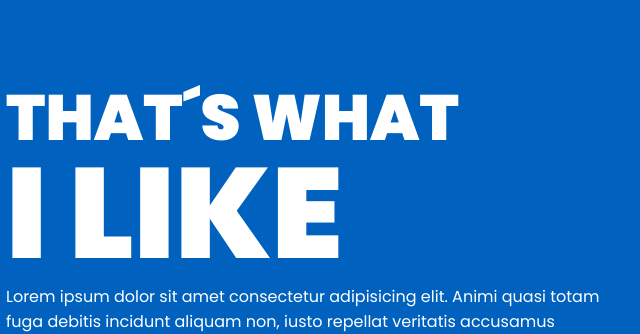
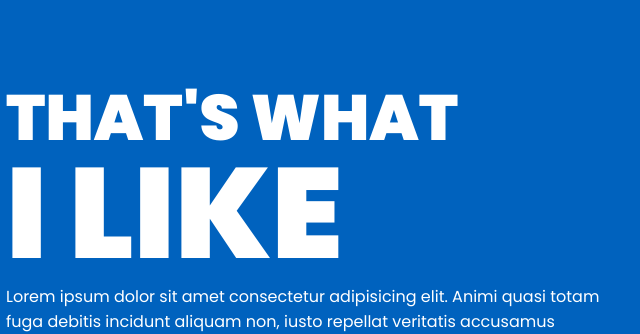
Before and after one commit to mr-gantiva/pepsi-landing-page, a plain HTML site: page index.html in a window 1280 px wide. Shown: the part 142-476 px from the top of the page, 94-734 px from the left. Drawn offline with Linux system fonts and the light colour scheme.

Commit message:
Ajustando texto h2

```diff
--- a/index.html
+++ b/index.html
@@ -23,7 +23,7 @@
       </header>
       <div class="content">
         <div class="textBox">
-          <h2>That´s What<br /><span>I like</span></h2>
+          <h2>That's What<br /><span>I like</span></h2>
           <p>
             Lorem ipsum dolor sit amet consectetur adipisicing elit. Animi quasi
             totam fuga debitis incidunt aliquam non, iusto repellat veritatis
```
